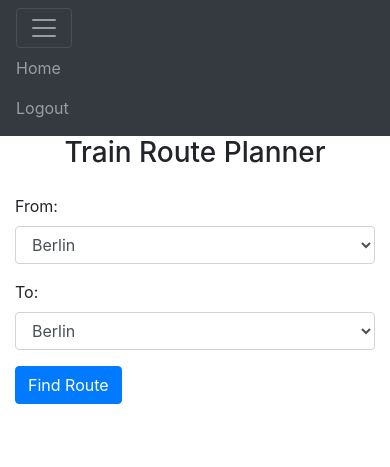
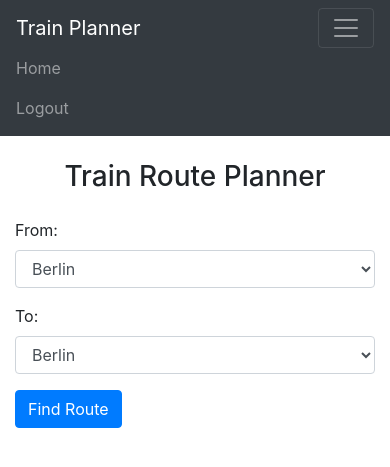
Before and after one commit to hedesiustefan/Web_Project, a Flask app: page / in a window 390 px wide, after a click that opens the changed part. Shown: the top 467 px of the page. Run offline with Flask 3, Linux system fonts and the light colour scheme; a user stored in the database is signed in; some libraries are stand-ins or nearby versions.

Commit message:
redo base.html to be mobile friendly

```diff
--- a/main.py
+++ b/main.py
@@ -2,4 +2,4 @@ from website import create_app
 
 app = create_app()
 if __name__ == '__main__':
-    app.run(debug=True)
+    app.run(host='0.0.0.0', port=5000, debug=True)
--- a/website/templates/base.html
+++ b/website/templates/base.html
@@ -1,8 +1,8 @@
 <!DOCTYPE html>
-<html>
+<html lang="en">
 <head>
     <meta charset="utf-8" />
-    <meta name="viewport" content="width=device-width, initial-scale=1" />
+    <meta name="viewport" content="width=device-width, initial-scale=1, shrink-to-fit=no" />
     <link
       rel="stylesheet"
       href="https://stackpath.bootstrapcdn.com/bootstrap/4.4.1/css/bootstrap.min.css"
@@ -16,43 +16,55 @@
     />
 
     <title>{% block title %}Base{% endblock %}</title>
-
 </head>
 <body>
     <nav class="navbar navbar-expand-lg navbar-dark bg-dark">
+      <a class="navbar-brand" href="/">Train Planner</a>
       <button
         class="navbar-toggler"
         type="button"
         data-toggle="collapse"
         data-target="#navbar"
+        aria-controls="navbar"
+        aria-expanded="false"
+        aria-label="Toggle navigation"
       >
         <span class="navbar-toggler-icon"></span>
       </button>
       <div class="collapse navbar-collapse" id="navbar">
-        <div class="navbar-nav">
+        <ul class="navbar-nav ml-auto">
           {% if user.is_authenticated %}
-          <a class="nav-item nav-link" id="home" href="/">Home</a>
-          <a class="nav-item nav-link" id="logout" href="/logout">Logout</a>
+          <li class="nav-item">
+            <a class="nav-link" href="/">Home</a>
+          </li>
+          <li class="nav-item">
+            <a class="nav-link" href="/logout">Logout</a>
+          </li>
           {% else %}
-          <a class="nav-item nav-link" id="login" href="/login">Login</a>
-          <a class="nav-item nav-link" id="signUp" href="/sign-up">Sign Up</a>
+          <li class="nav-item">
+            <a class="nav-link" href="/login">Login</a>
+          </li>
+          <li class="nav-item">
+            <a class="nav-link" href="/sign-up">Sign Up</a>
+          </li>
           {% endif %}
-        </div>
+        </ul>
       </div>
     </nav>
 
+    <div class="container mt-3">
       {% with messages = get_flashed_messages(with_categories=true) %}
       {% if messages %}
         {% for category, message in messages %}
           {% if category == 'error' %}
-      <div class="alert alert-danger alter-dismissible fade show" role="alert">
+          <div class="alert alert-danger alert-dismissible fade show" role="alert">
             {{ message }}
             <button type="button" class="close" data-dismiss="alert" aria-label="Close">
               <span aria-hidden="true">&times;</span>
             </button>
           </div>
           {% else %}
-      <div class="alert alert-success alter-dismissible fade show" role="alert">
+          <div class="alert alert-success alert-dismissible fade show" role="alert">
             {{ message }}
             <button type="button" class="close" data-dismiss="alert" aria-label="Close">
               <span aria-hidden="true">&times;</span>
@@ -62,12 +74,12 @@
         {% endfor %}
       {% endif %}
       {% endwith %}
+    </div>
 
-    <div class="container">
+    <div class="container mt-4 mb-5">
       {% block content %}
       {% endblock %}
     </div>
-
 
     <script
       src="https://code.jquery.com/jquery-3.2.1.slim.min.js"
```
Lines whose indentation alone changed are shown as unchanged.
